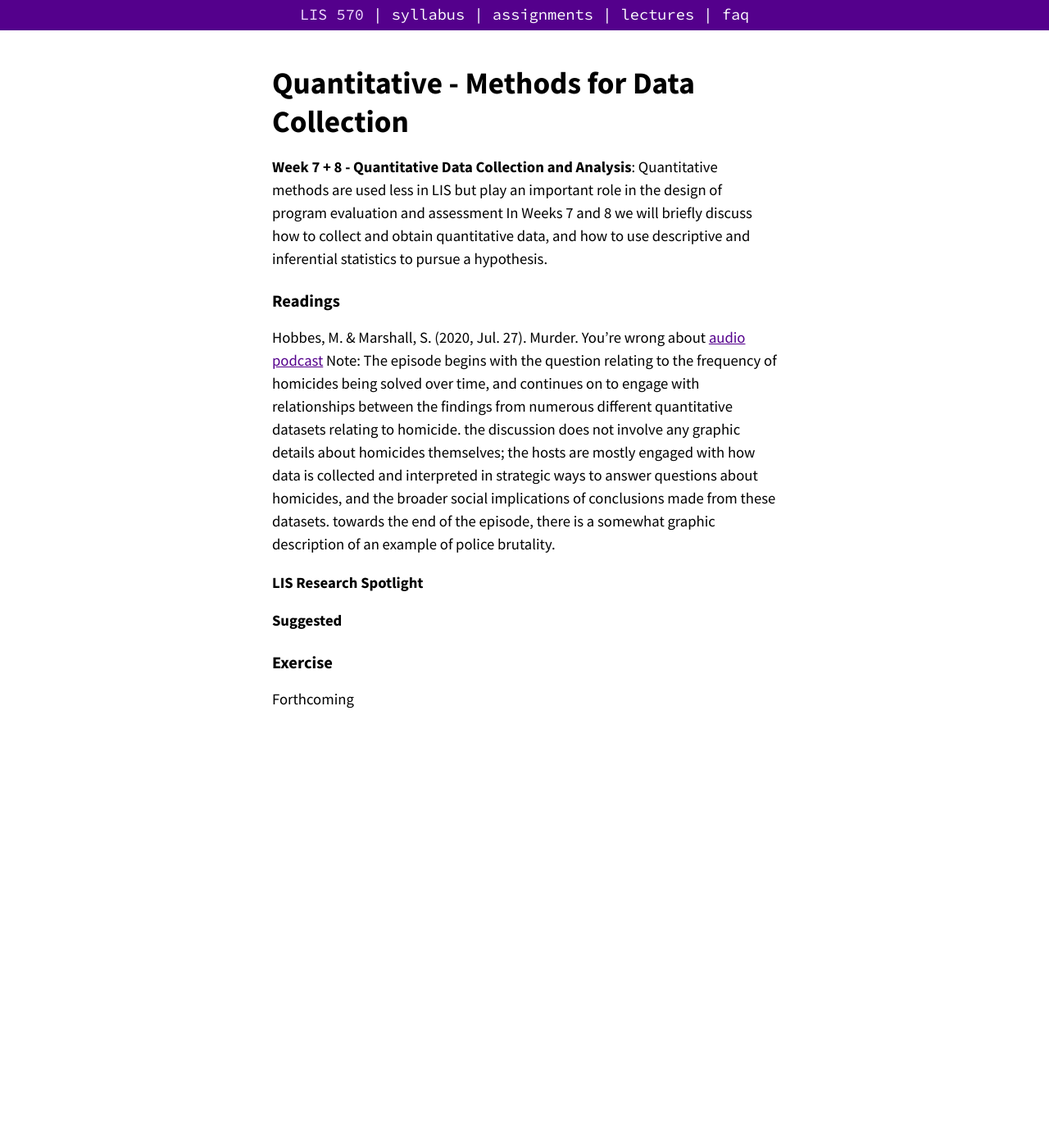
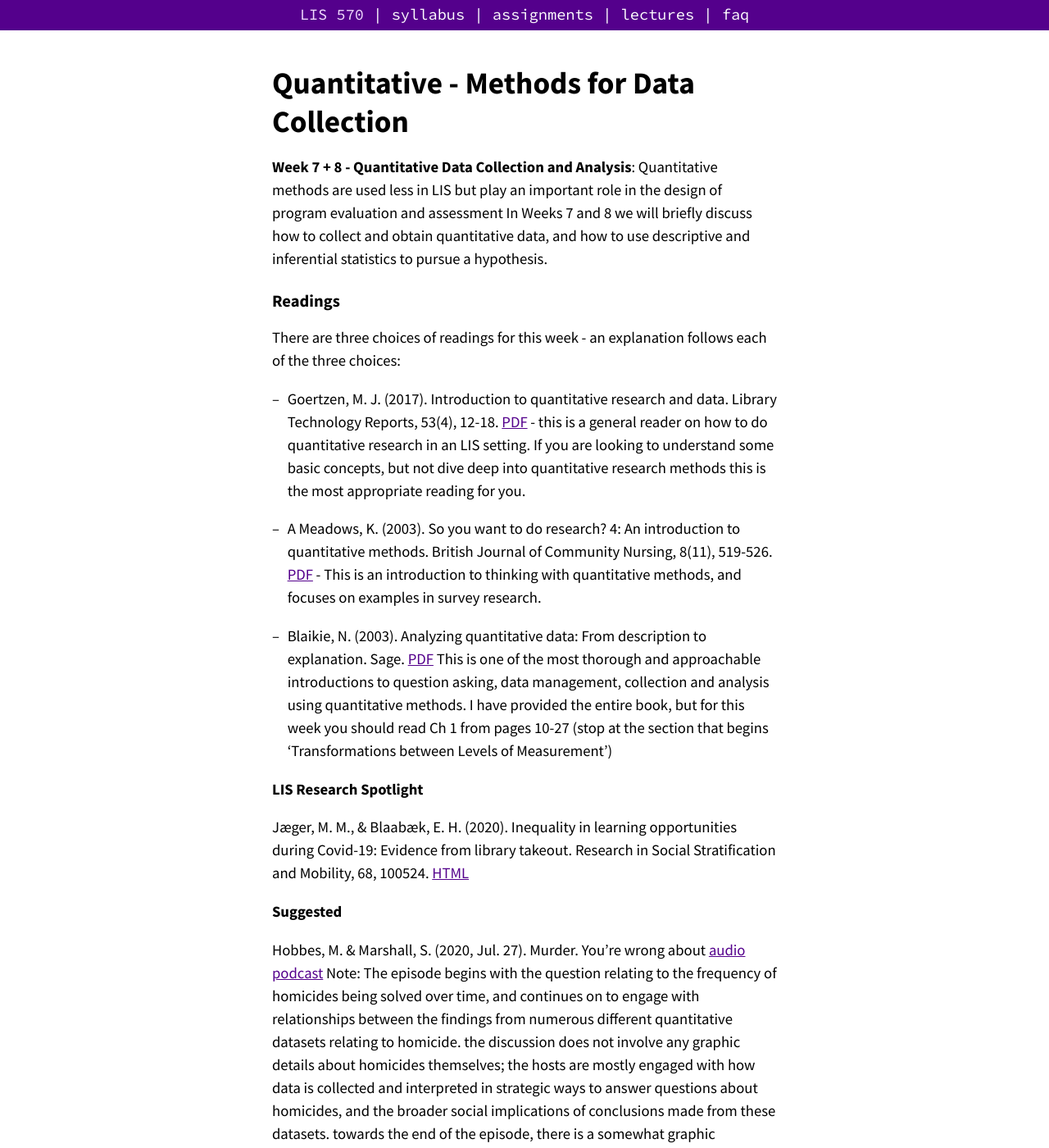
Before and after one commit to nniiicc/LIS-570-Au2020, a Jekyll site: the page built from _2020/quant-collection.md, in a window 1280 px wide and 1400 px high. Shown: the whole window at 82% size. Built offline with Jekyll 4.4.1, drawn with Linux system fonts in a browser that asks for light colours.

Commit message:
push readings

```diff
--- a/_2020/quant-collection.md
+++ b/_2020/quant-collection.md
@@ -12,12 +12,21 @@ video:
 
 ## Readings
 
-Hobbes, M. & Marshall, S. (2020, Jul. 27). Murder. You're wrong about [audio podcast](https://www.buzzsprout.com/1112270/4721657-murder?play=true) Note: The episode begins with the question relating to the frequency of homicides being solved over time, and continues on to engage with relationships between the findings from numerous different quantitative datasets relating to homicide. the discussion does not involve any graphic details about homicides themselves; the hosts are mostly engaged with how data is collected and interpreted in strategic ways to answer questions about homicides, and the broader social implications of conclusions made from these datasets. towards the end of the episode, there is a somewhat graphic description of an example of police brutality.
+There are three choices of readings for this week - an explanation follows each of the three choices:
+
+- Goertzen, M. J. (2017). Introduction to quantitative research and data. Library Technology Reports, 53(4), 12-18. [PDF](https://github.com/nniiicc/LIS-570-Au2020/raw/master/readings/Week6/IntroToQuantLIS.pdf) - this is a general reader on how to do quantitative research in an LIS setting. If you are looking to understand some basic concepts, but not dive deep into quantitative research methods this is the most appropriate reading for you.
+
+- A Meadows, K. (2003). So you want to do research? 4: An introduction to quantitative methods. British Journal of Community Nursing, 8(11), 519-526. [PDF](https://github.com/nniiicc/LIS-570-Au2020/raw/master/readings/Week6/SoYouWantTo.pdf) - This is an introduction to thinking with quantitative methods, and focuses on examples in survey research.
+
+- Blaikie, N. (2003). Analyzing quantitative data: From description to explanation. Sage. [PDF](https://github.com/nniiicc/LIS-570-Au2020/raw/master/readings/Week6/Blaikie.pdf) This is one of the most thorough and approachable introductions to question asking, data management, collection and analysis using quantitative methods. I have provided the entire book, but for this week you should read Ch 1 from pages 10-27 (stop at the section that begins 'Transformations between Levels of Measurement')
 
 **LIS Research Spotlight**
 
+Jæger, M. M., & Blaabæk, E. H. (2020). Inequality in learning opportunities during Covid-19: Evidence from library takeout. Research in Social Stratification and Mobility, 68, 100524. [HTML](https://www.sciencedirect.com/science/article/pii/S0276562420300603)
 
 **Suggested**
+
+Hobbes, M. & Marshall, S. (2020, Jul. 27). Murder. You're wrong about [audio podcast](https://www.buzzsprout.com/1112270/4721657-murder?play=true) Note: The episode begins with the question relating to the frequency of homicides being solved over time, and continues on to engage with relationships between the findings from numerous different quantitative datasets relating to homicide. the discussion does not involve any graphic details about homicides themselves; the hosts are mostly engaged with how data is collected and interpreted in strategic ways to answer questions about homicides, and the broader social implications of conclusions made from these datasets. towards the end of the episode, there is a somewhat graphic description of an example of police brutality.
 
 
 ## Exercise
```
